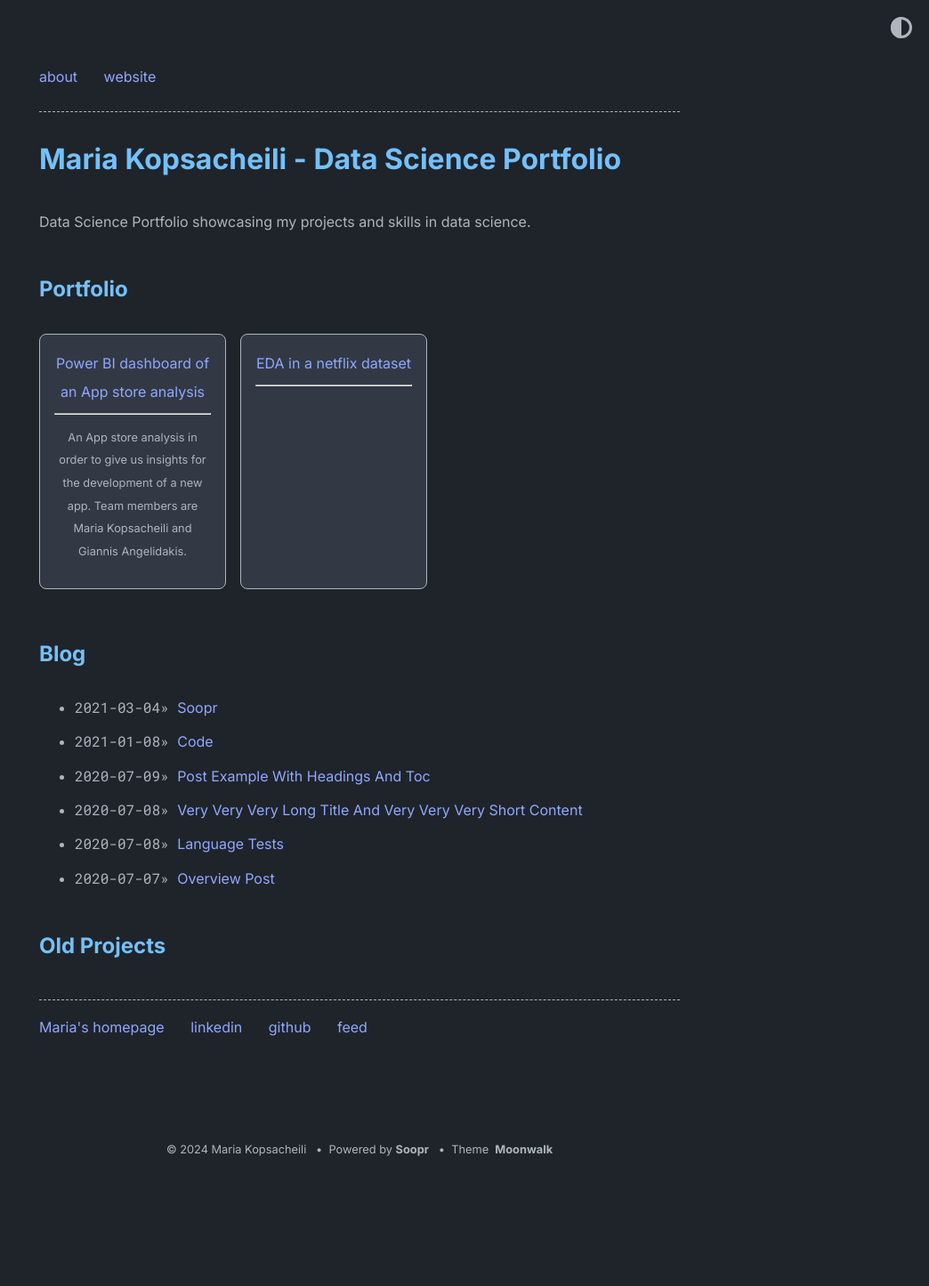
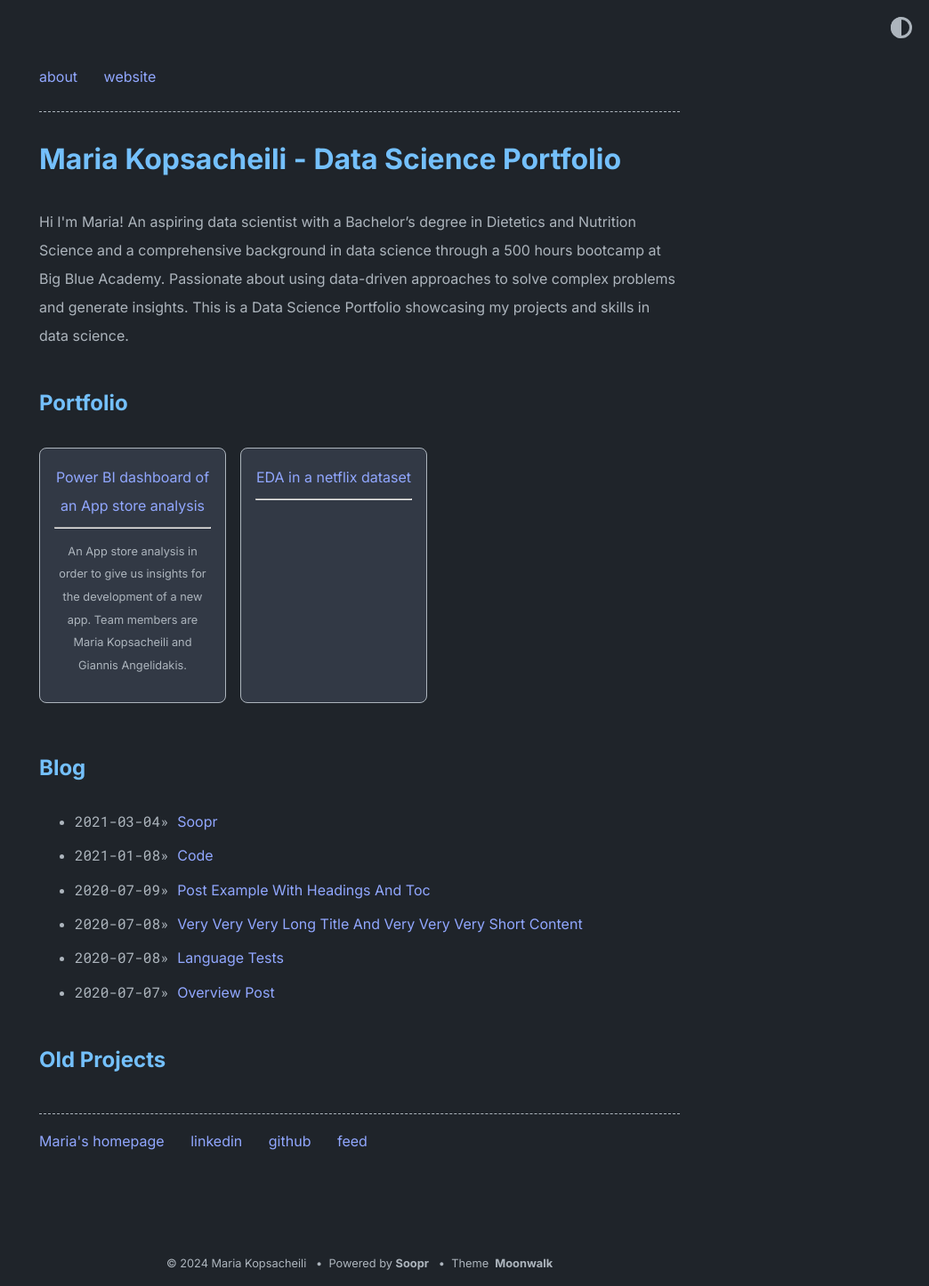
Before and after one commit to mariakopsacheili/mariakopsacheili.github.io, a Jekyll site: the page built from index.md, in a window 1280 px wide. Shown: the whole page at 89% size, without its empty margins (236-1280 px from the left). Built offline with Jekyll 4.4.1, drawn with Linux system fonts in a browser that asks for light colours; before the commit the page ends 1317 px from its top, so only the background shows below that.

Commit message:
Update _config.yml

```diff
--- a/_config.yml
+++ b/_config.yml
@@ -2,7 +2,10 @@ title: Maria Kopsacheili - Data Science Portfolio
 author: Maria Kopsacheili
 url: https://mariakopsacheili.github.io # root address of the site
 description: > # description of the site (multiple lines allowed)
-  Data Science Portfolio showcasing my projects and skills in data science.
+  Hi I'm Maria! An aspiring data scientist with a Bachelor’s degree in Dietetics and Nutrition Science
+  and a comprehensive background in data science through a 500 hours bootcamp at Big Blue Academy.
+  Passionate about using data-driven approaches to solve complex problems and generate insights.
+  This is a Data Science Portfolio showcasing my projects and skills in data science.
 email: mariakopsaxeili6@gmail.com
 
 permalink: /:slug
```
